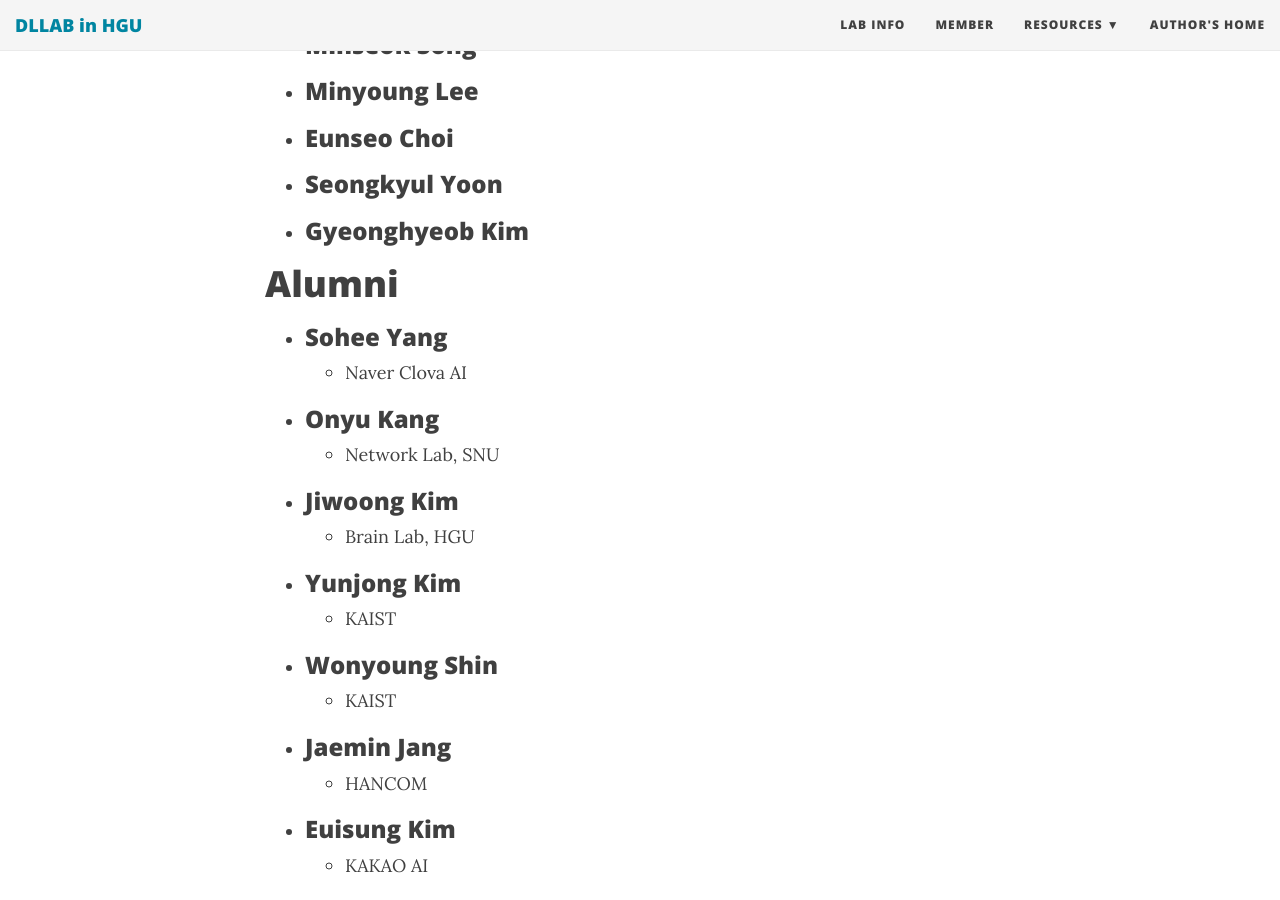
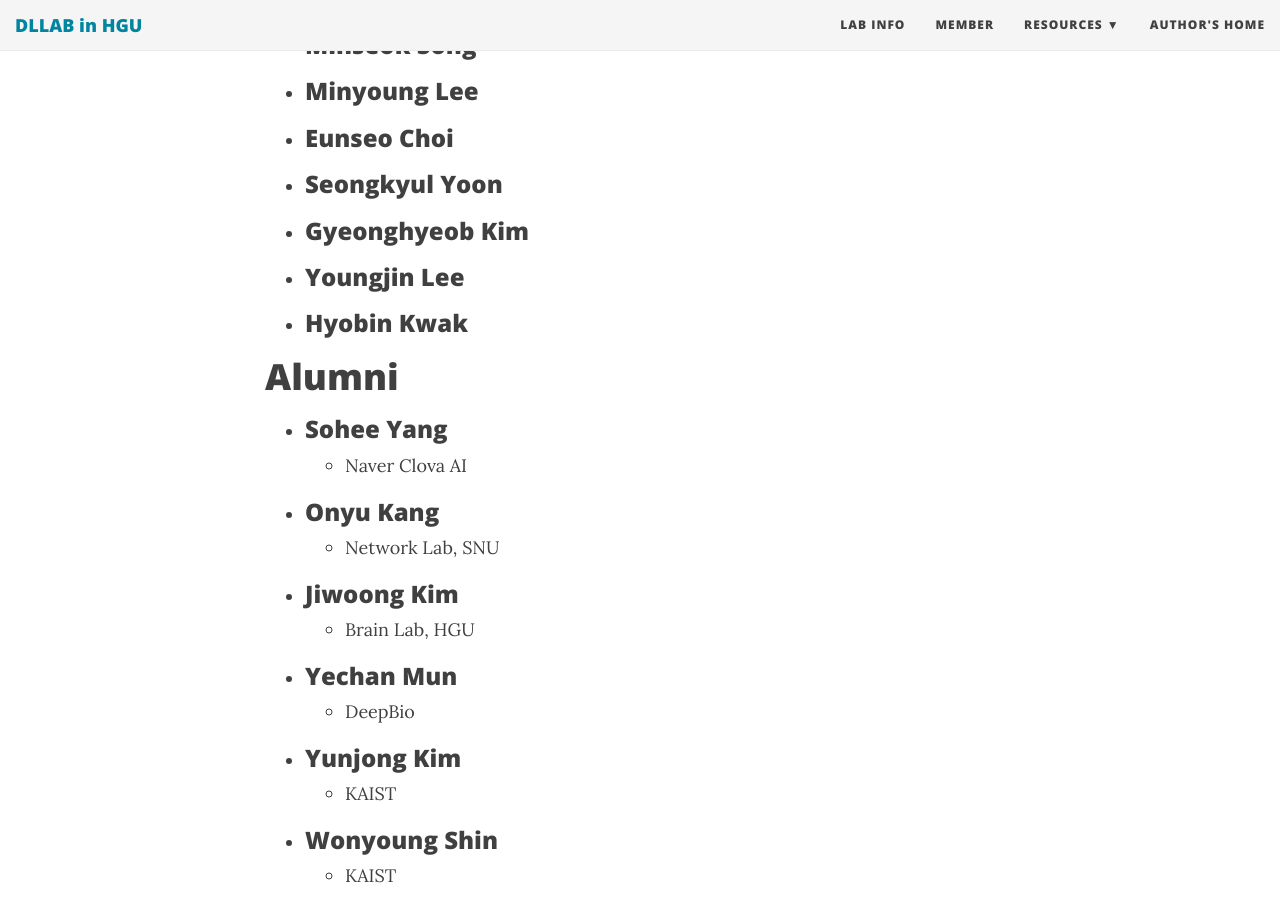
Before and after one commit to deephandong/deephandong.github.io, a Jekyll site: the page built from member.md, in a window 1280 px wide and 900 px high, scrolled down 993 px. Built offline with Jekyll 4.4.1, drawn with Linux system fonts in a browser that asks for light colours; nearby versions of some CDN libraries.

Commit message:
addded meem

```diff
--- a/member.md
+++ b/member.md
@@ -41,6 +41,10 @@ subtitle: Would you like to run with us?
 
 - ### Gyeonghyeob Kim
 
+- ### Youngjin Lee
+
+- ### Hyobin Kwak
+
 # Alumni
 
 - ### Sohee Yang
@@ -49,6 +53,8 @@ subtitle: Would you like to run with us?
   - Network Lab, SNU
 - ### Jiwoong Kim
   - Brain Lab, HGU
+- ### Yechan Mun
+  - DeepBio
 - ### Yunjong Kim
   - KAIST
 - ### Wonyoung Shin
```
